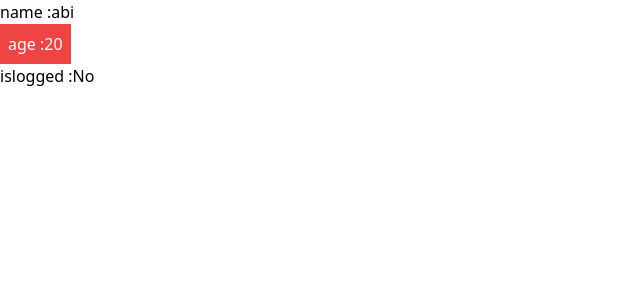
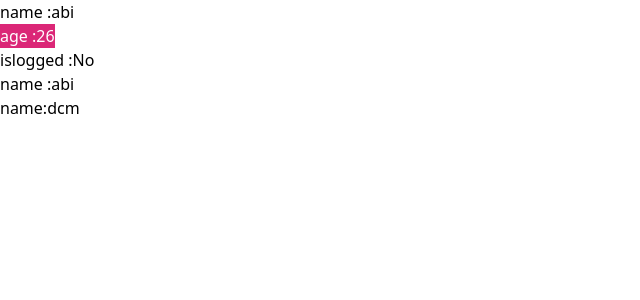
Before and after one commit to abi4679553/props, a React (Create React App) app: page / in a window 1280 px wide. Shown: the top 300 px of the page, without its empty margins (0-640 px from the left). Built offline with nearby package versions, Linux system fonts and the light colour scheme.

Commit message:
update string.jss

```diff
--- a/src/components/props/Array.js
+++ b/src/components/props/Array.js
@@ -1,10 +1,11 @@
-import React from 'react'
+
 
 const Array = (props) => {
-  const Array = ["Abi", "Kumar", "Sara"];
+
   return (
     <div>
-        <p>name :{props.name}</p>
+        <p>name :{props.name[0]}</p>
+        <p>name:{props.name[2]}</p>
     </div>
   )
 }
--- a/src/components/props/Home.js
+++ b/src/components/props/Home.js
@@ -1,5 +1,5 @@
 import React from 'react'
-import About from './Array'
+import Array from "./Array"
 import Boolean from './Boolean'
 import Number from './Number'
 import String from './String'
@@ -10,9 +10,11 @@ const Home = () => {
   return (
     <div>
 
-      <String name={"abi"} />
-      <Number age={'20'} />
-      <Boolean Boolean={true} />
+    <String name={"abi"} />
+    <Number age={'26'} />
+    <Boolean islogged={false} />
+    <Array name={["abi","sara","dcm"]}/>
+
 
 
     </div>
--- a/src/components/props/Number.js
+++ b/src/components/props/Number.js
@@ -1,9 +1,10 @@
 import React from 'react'
 
-const Number = ({age}) => {
+const Number = (props) => {
   return (
-    <div className='bg-red-500 w-fit text-white p-2'>
-        <p>age :{age}</p>
+    <div className='bg-pink-600 text-white w-fit'>
+        { <p >age :{props.age}</p> }
+
     </div>
   )
 }
--- a/src/components/props/String.js
+++ b/src/components/props/String.js
@@ -2,7 +2,7 @@ import React from 'react'
 
 const String = ({name}) => {
   return (
-    <div className=''>
+    <div>
         <p> name :{name}</p>
 
     </div>
```
